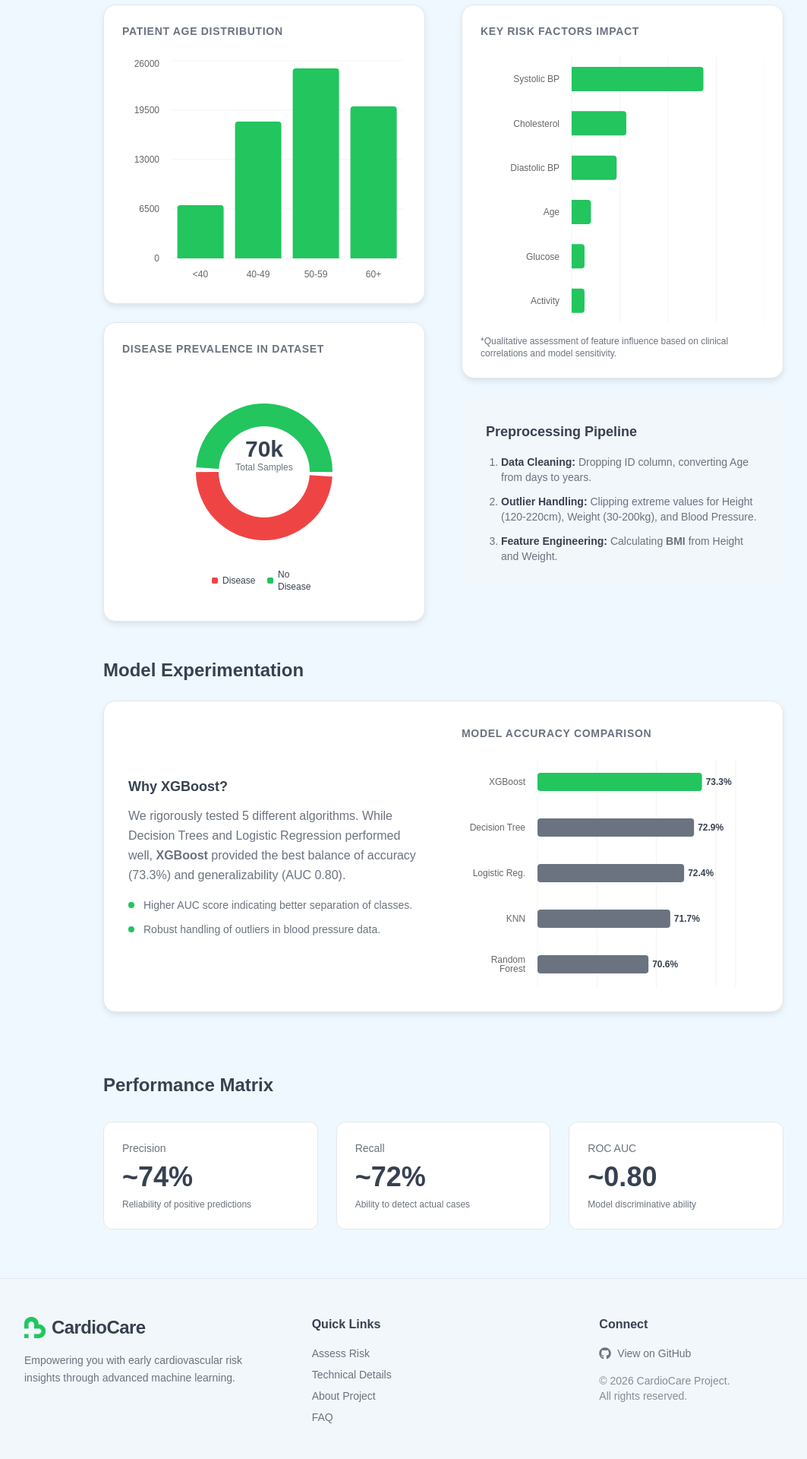
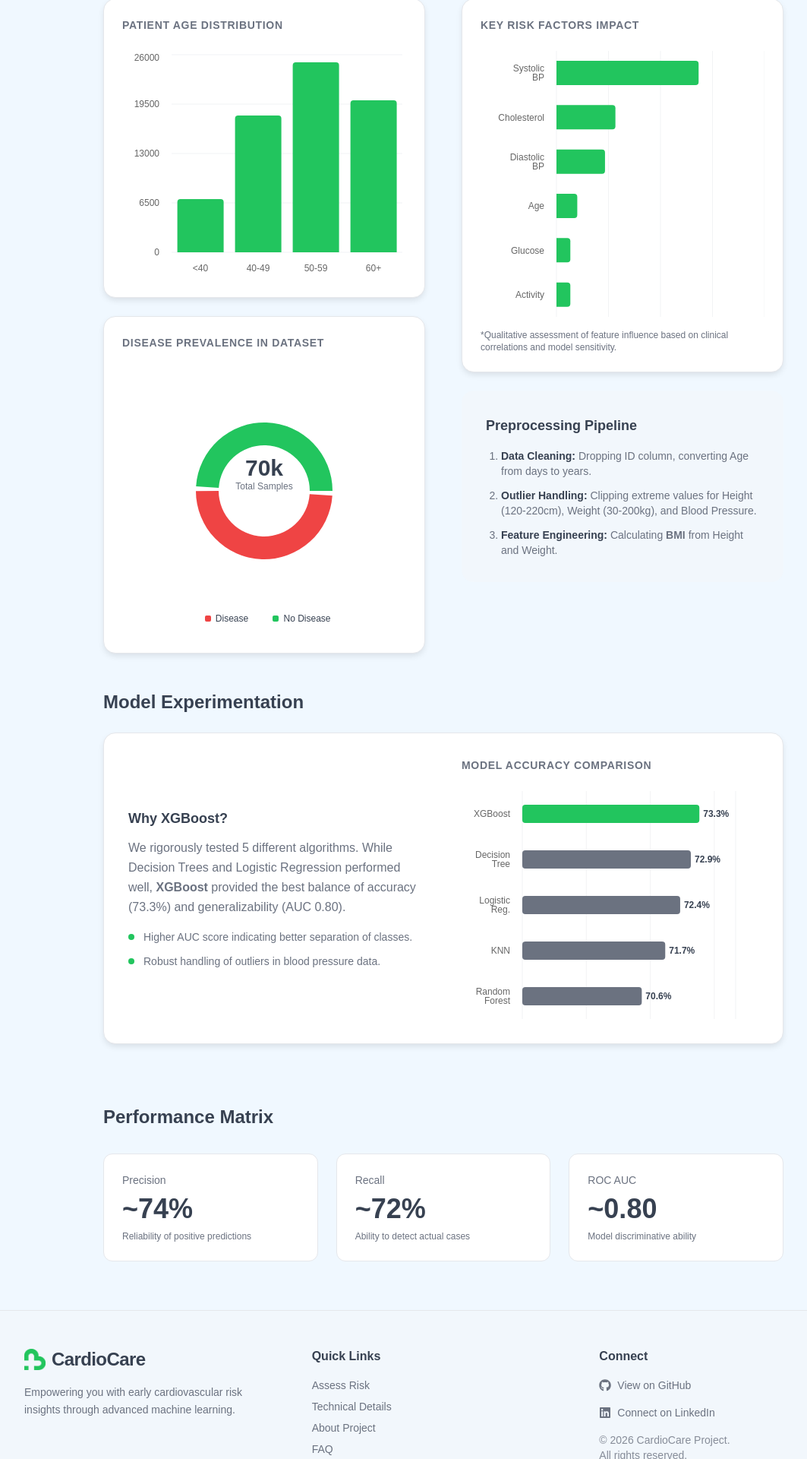
Before and after one commit to dev-Jigar05/CardioCare-frontend, a React (Vite) app: page /technical in a window 1280 px wide. Shown: the part 793-2713 px from the top of the page at 76% size, without its empty margins (56-1119 px from the left). Built offline with nearby package versions, Linux system fonts and the light colour scheme.

Commit message:
bug fixes

```diff
--- a/src/App.jsx
+++ b/src/App.jsx
@@ -26,7 +26,7 @@ function App() {
         <Route path="/faq" element={<FAQ />} />
         <Route path="*" element={<NotFound />} />
       </Routes>
-      <Analytics />
+      <Analytics debug={false} />
     </BrowserRouter>
   )
 }
--- a/src/components/Footer.jsx
+++ b/src/components/Footer.jsx
@@ -1,5 +1,5 @@
 import { Link } from "react-router-dom";
-import { FaGithub } from "react-icons/fa";
+import { FaGithub, FaLinkedin } from "react-icons/fa";
 
 function Footer() {
   return (
@@ -43,13 +43,22 @@ function Footer() {
           <h3 className="font-semibold text-foreground">Connect</h3>
           <div className="flex flex-col space-y-4">
              <a
-                href="https://github.com"
+                href="https://github.com/dev-Jigar05/CardioCare-frontend"
                 target="_blank"
                 rel="noreferrer"
                 className="flex items-center gap-2 text-sm text-muted-foreground hover:text-primary transition-colors"
              >
                 <FaGithub className="h-4 w-4" />
                 <span>View on GitHub</span>
+             </a>
+             <a
+                href="https://www.linkedin.com/in/jigarvadukar/"
+                target="_blank"
+                rel="noreferrer"
+                className="flex items-center gap-2 text-sm text-muted-foreground hover:text-primary transition-colors"
+             >
+                <FaLinkedin className="h-4 w-4" />
+                <span>Connect on LinkedIn</span>
              </a>
              <p className="text-sm text-muted-foreground/80">
                 &copy; {new Date().getFullYear()} CardioCare Project. <br />
--- a/src/components/TechCharts.jsx
+++ b/src/components/TechCharts.jsx
@@ -34,7 +34,7 @@ export const AgeDistributionChart = () => {
   ];
 
   return (
-    <ChartContainer config={ageChartConfig} className="h-[300px] w-full">
+    <ChartContainer config={ageChartConfig} className="aspect-auto h-[300px] w-full">
       <BarChart accessibilityLayer data={data}>
         <CartesianGrid vertical={false} />
         <XAxis
@@ -75,7 +75,7 @@ export const TargetDistributionChart = () => {
   ];
 
   return (
-    <ChartContainer config={targetChartConfig} className="mx-auto aspect-square max-h-[300px]">
+    <ChartContainer config={targetChartConfig} className="mx-auto aspect-auto h-[350px] w-full">
       <PieChart>
         <Pie
           data={data}
@@ -142,7 +142,7 @@ export const FeatureImportanceChart = () => {
   ];
 
   return (
-    <ChartContainer config={featureChartConfig} className="h-[350px] w-full">
+    <ChartContainer config={featureChartConfig} className="aspect-auto h-[400px] md:h-[350px] w-full">
       <BarChart
         accessibilityLayer
         data={data}
@@ -157,7 +157,7 @@ export const FeatureImportanceChart = () => {
           tickLine={false}
           tickMargin={10}
           axisLine={false}
-          width={100}
+          width={80}
         />
         <ChartTooltip content={<ChartTooltipContent hideLabel />} />
         <Bar dataKey="value" fill="var(--color-value)" radius={[0, 4, 4, 0]} barSize={32} />
@@ -183,7 +183,7 @@ export const ModelComparisonChart = () => {
   ];
 
   return (
-    <ChartContainer config={modelComparisonConfig} className="h-[300px] w-full">
+    <ChartContainer config={modelComparisonConfig} className="aspect-auto h-[400px] md:h-[300px] w-full">
       <BarChart accessibilityLayer data={data} layout="vertical" margin={{ left: 0, right: 30 }}>
         <CartesianGrid horizontal={false} />
         <XAxis type="number" domain={[65, 75]} hide />
@@ -193,7 +193,7 @@ export const ModelComparisonChart = () => {
           tickLine={false}
           tickMargin={10}
           axisLine={false}
-          width={100}
+          width={80}
         />
         <ChartTooltip
           cursor={false}
--- a/src/pages/Landing.jsx
+++ b/src/pages/Landing.jsx
@@ -18,7 +18,7 @@ function Landing() {
             {[
               { label: "Patient Records", value: "70k+" },
               { label: "Accuracy Rate", value: "~73%" },
-              { label: "Risk Factors", value: "12" },
+              { label: "Risk Factors", value: "10" },
             ].map((stat, i) => (
               <div key={i} className="space-y-2 rounded-xl border border-transparent bg-background/50 p-6 shadow-sm transition-all duration-300 hover:border-primary/50 hover:shadow-md hover:-translate-y-1">
                 <p className="text-3xl md:text-4xl font-bold text-primary">{stat.value}</p>
--- a/src/pages/TechnicalDetails.jsx
+++ b/src/pages/TechnicalDetails.jsx
@@ -11,27 +11,27 @@ function TechnicalDetails() {
   return (
     <Layout>
       {/* Header Section */}
-      <div className="relative mb-16 rounded-3xl bg-gradient-to-br from-primary/5 via-primary/10 to-transparent p-10 text-center dark:from-primary/10 dark:via-primary/5 animate-in fade-in slide-in-from-bottom-6 duration-700">
+      <div className="relative mb-10 md:mb-16 rounded-3xl bg-gradient-to-br from-primary/5 via-primary/10 to-transparent p-6 md:p-10 text-center dark:from-primary/10 dark:via-primary/5 animate-in fade-in slide-in-from-bottom-6 duration-700">
         <div className="mx-auto max-w-2xl">
 
-          <h1 className="mb-4 text-4xl font-extrabold tracking-tight sm:text-5xl">
+          <h1 className="mb-4 text-3xl md:text-4xl font-extrabold tracking-tight sm:text-5xl">
             Technical Architecture
           </h1>
-          <p className="text-lg text-muted-foreground">
+          <p className="text-base md:text-lg text-muted-foreground">
             A deep dive into the data, model architecture, and performance metrics powering CardioCare's AI engine.
           </p>
         </div>
       </div>
 
       {/* Quick Stats Grid */}
-      <div className="grid gap-6 sm:grid-cols-2 lg:grid-cols-4">
+      <div className="grid gap-4 md:gap-6 grid-cols-1 sm:grid-cols-2 lg:grid-cols-4">
         {[
           { icon: FaDatabase, label: "Dataset Size", value: "70,000 Samples", sub: "Cardio Train Dataset" },
           { icon: FaBrain, label: "Model Type", value: "XGBoost Classifier", sub: "Gradient Boosting" },
           { icon: FaClipboardCheck, label: "Accuracy", value: "~73%", sub: "Test Set" },
-          { icon: FaHeartbeat, label: "Features", value: "12 Inputs", sub: "Clinical & Vitals" },
+          { icon: FaHeartbeat, label: "Features", value: "10 Inputs", sub: "Clinical & Vitals" },
         ].map((stat, i) => (
-          <div key={i} className="rounded-2xl border bg-card p-6 shadow-sm transition-all hover:shadow-md">
+          <div key={i} className="rounded-2xl border bg-card p-4 md:p-6 shadow-sm transition-all hover:shadow-md">
             <div className="mb-4 inline-flex items-center justify-center rounded-lg bg-primary/10 p-3 text-primary">
               <stat.icon className="h-6 w-6" />
             </div>
@@ -42,7 +42,7 @@ function TechnicalDetails() {
         ))}
       </div>
 
-      <div className="mt-20 grid gap-12 lg:grid-cols-2">
+      <div className="mt-10 md:mt-20 grid gap-8 md:gap-12 lg:grid-cols-2">
         {/* Dataset Section */}
         <section className="space-y-6">
           <div className="space-y-2">
```
